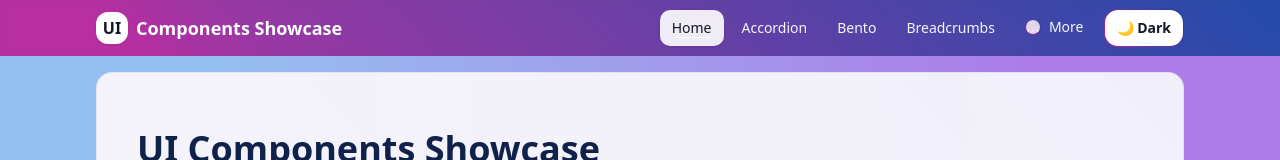
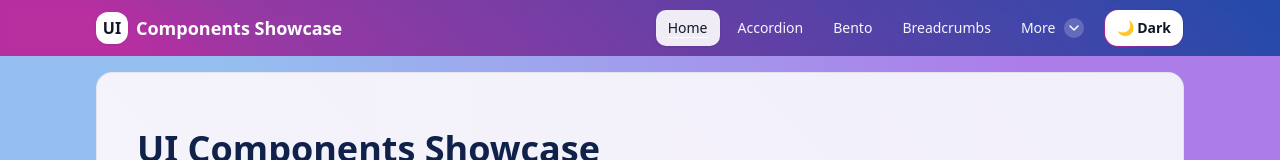
Before and after one commit to kavia-common/ui-components-showcase-3705-3714, a React (Create React App) app in the folder frontend_react_app/: page / in a window 1280 px wide. Shown: the top 160 px of the page. Built offline with nearby package versions, Linux system fonts and the light colour scheme.

Commit message:
Checkpoint 83 - cgb1804199

```diff
--- a/frontend_react_app/src/components/Navbar.jsx
+++ b/frontend_react_app/src/components/Navbar.jsx
@@ -216,7 +216,31 @@ export default function Navbar({ theme, onToggle }) {
                   </div>
 
                   {/* Dropdown trigger (right side) */}
-                  <div className="relative">
+                  <div
+                    className="relative"
+                    onMouseEnter={() => {
+                      // Enable hover-to-open only on md+ where this group is visible.
+                      if (window.matchMedia("(min-width: 768px)").matches) {
+                        computeAndSetMenuPosition();
+                        setOpen(true);
+                      }
+                    }}
+                    onMouseLeave={() => {
+                      if (window.matchMedia("(min-width: 768px)").matches) {
+                        setOpen(false);
+                      }
+                    }}
+                    onFocusCapture={(e) => {
+                      // If the trigger or container receives focus on desktop, open it.
+                      if (window.matchMedia("(min-width: 768px)").matches) {
+                        // Only open when focusing within the trigger container
+                        if (e.target && (triggerRef.current?.contains(e.target) || e.currentTarget === e.target)) {
+                          computeAndSetMenuPosition();
+                          setOpen(true);
+                        }
+                      }
+                    }}
+                  >
                     <button
                       ref={triggerRef}
                       type="button"
@@ -224,21 +248,46 @@ export default function Navbar({ theme, onToggle }) {
                         // Match desktop link styling for consistency with Home/Accordion/etc.
                         baseLink,
                         open ? activeLink : inactiveLink,
+                        "inline-flex items-center gap-2"
                       ].join(" ")}
                       aria-haspopup="menu"
                       aria-expanded={open ? "true" : "false"}
                       aria-controls="nav-more-menu"
-                      onClick={() => setOpen((v) => !v)}
+                      onClick={() => {
+                        // Keep click/tap toggle for accessibility and mobile.
+                        setOpen((v) => {
+                          const next = !v;
+                          if (next) computeAndSetMenuPosition();
+                          return next;
+                        });
+                      }}
                     >
-                      {/* Keep an unobtrusive ellipsis as a decorative icon without changing label */}
-                      <span className="inline-flex items-center gap-2">
-                        <span
-                          className="h-4 w-4 rounded-full border-brand-gradient-thin bg-transparent grid place-items-center"
+                      <span className="select-none">More</span>
+                      {/* Chevron arrow that rotates when open */}
+                      <span
+                        className={[
+                          "inline-flex h-5 w-5 items-center justify-center rounded-full",
+                          "bg-white/20 text-white",
+                          "transition-transform duration-200 ease-out",
+                          open ? "rotate-180" : "rotate-0",
+                        ].join(" ")}
+                        aria-hidden="true"
+                      >
+                        <svg
+                          viewBox="0 0 24 24"
+                          className="h-4 w-4"
+                          role="presentation"
                           aria-hidden="true"
                         >
-                          ⋯
-                        </span>
-                        More
+                          <path
+                            d="M6 9l6 6 6-6"
+                            fill="none"
+                            stroke="currentColor"
+                            strokeWidth="2.2"
+                            strokeLinecap="round"
+                            strokeLinejoin="round"
+                          />
+                        </svg>
                       </span>
                     </button>
 
```
Also changed, not shown: 2 other files (tests, documents, lock files or other folders).
